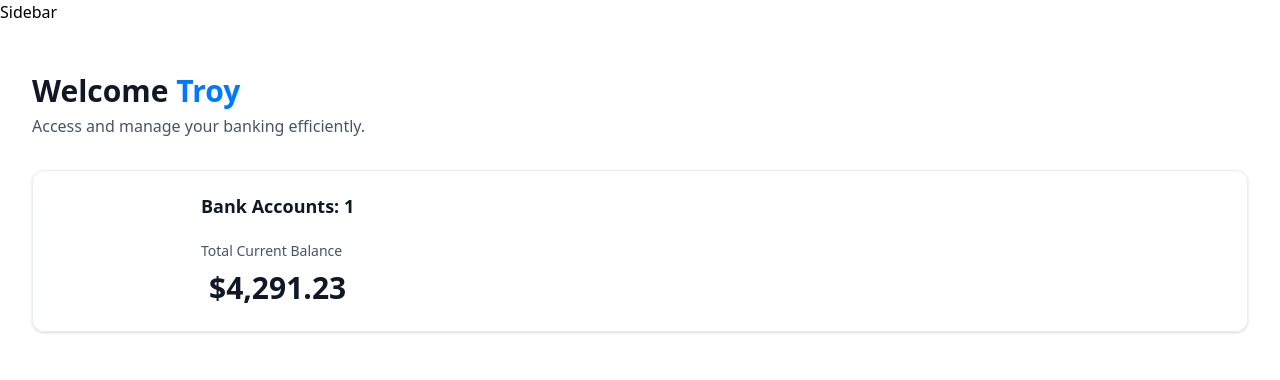
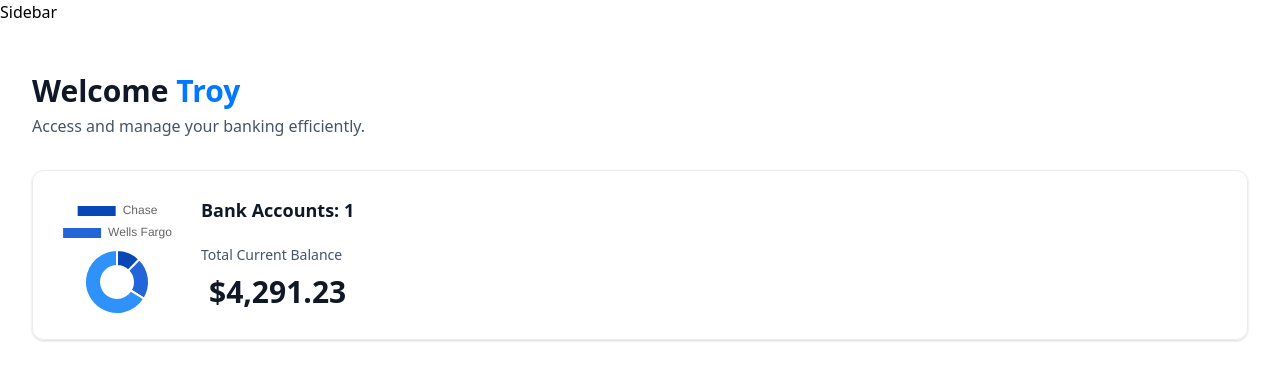
Before and after one commit to parsTroy/heritage-financial-institution, a Next.js app: page / in a window 1280 px wide. Shown: the top 380 px of the page. Built offline with nearby package versions, Linux system fonts and the light colour scheme.

Commit message:
Add donut chart base

```diff
--- a/components/DonutChart.tsx
+++ b/components/DonutChart.tsx
@@ -6,8 +6,19 @@ import { Doughnut } from "react-chartjs-2";
 
 ChartJS.register(ArcElement, Tooltip, Legend);
 
-const DonutChart = () => {
-  return <Doughnut data={[]} />;
+const DonutChart = ({ accounts }: DoughnutChartProps) => {
+  const data = {
+    datasets: [
+      {
+        label: "Banks",
+        data: [1523, 2642, 8152],
+        backgroundColor: ["#0747b6", "#2265d8", "#2f91fa"],
+      },
+    ],
+    labels: ["Chase", "Wells Fargo"],
+  };
+
+  return <Doughnut data={data} />;
 };
 
 export default DonutChart;
--- a/components/TotalBalanceBox.tsx
+++ b/components/TotalBalanceBox.tsx
@@ -2,6 +2,7 @@ import { formatAmount } from "@/lib/utils";
 import React from "react";
 import CountUp from "react-countup/build/CountUp";
 import AnimatedCounter from "./AnimatedCounter";
+import DonutChart from "./DonutChart";
 
 const TotalBalanceBox = ({
   accounts = [],
@@ -10,16 +11,19 @@ const TotalBalanceBox = ({
 }: TotalBalanceBoxProps) => {
   return (
     <section className="total-balance">
-      <div className="total-balance-chart">{/* Donut Chart */}</div>
+      <div className="total-balance-chart">
+        {/* Donut Chart */}
+        <DonutChart accounts={accounts} />
+      </div>
 
       <div className="flex flex-col gap-6">
         <h2 className="header-2">Bank Accounts: {totalBanks}</h2>
         <div className="flex flex-col gap-2">
           <p className="total-balance-label">Total Current Balance</p>
 
-          <p className="total-balance-amount flex-center gap-2">
+          <div className="total-balance-amount flex-center gap-2">
             <AnimatedCounter amount={totalCurrentBalance} />
-          </p>
+          </div>
         </div>
       </div>
     </section>
```
